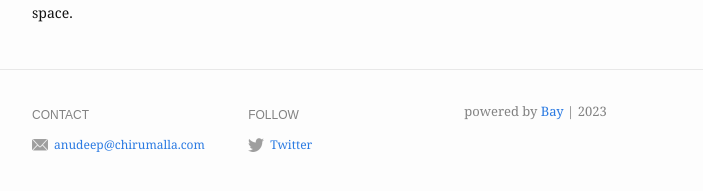
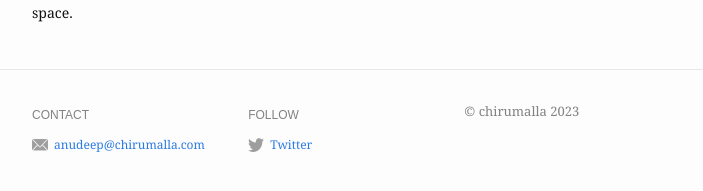
Before and after one commit to xlgits/deepgits.github.io, a Jekyll site: the page built from index.md, in a window 1280 px wide. Shown: the part 422-613 px from the top of the page, without its empty margins (288-991 px from the left). Built offline with Jekyll 4.4.1, drawn with Linux system fonts in a browser that asks for light colours.

Commit message:
Update footer.html

```diff
--- a/_includes/footer.html
+++ b/_includes/footer.html
@@ -54,7 +54,7 @@
       {% if site.footer.show_powered_by == true %}
         <div class="footer-col footer-col-3 powered-by">
           <p>
-            powered by <a href="https://github.com/eliottvincent/bay">Bay</a> | {{ 'now' | date: "%Y" }}
+			© chirumalla {{ 'now' | date: "%Y" }}
           </p>
         </div>
       {% endif %}
```
